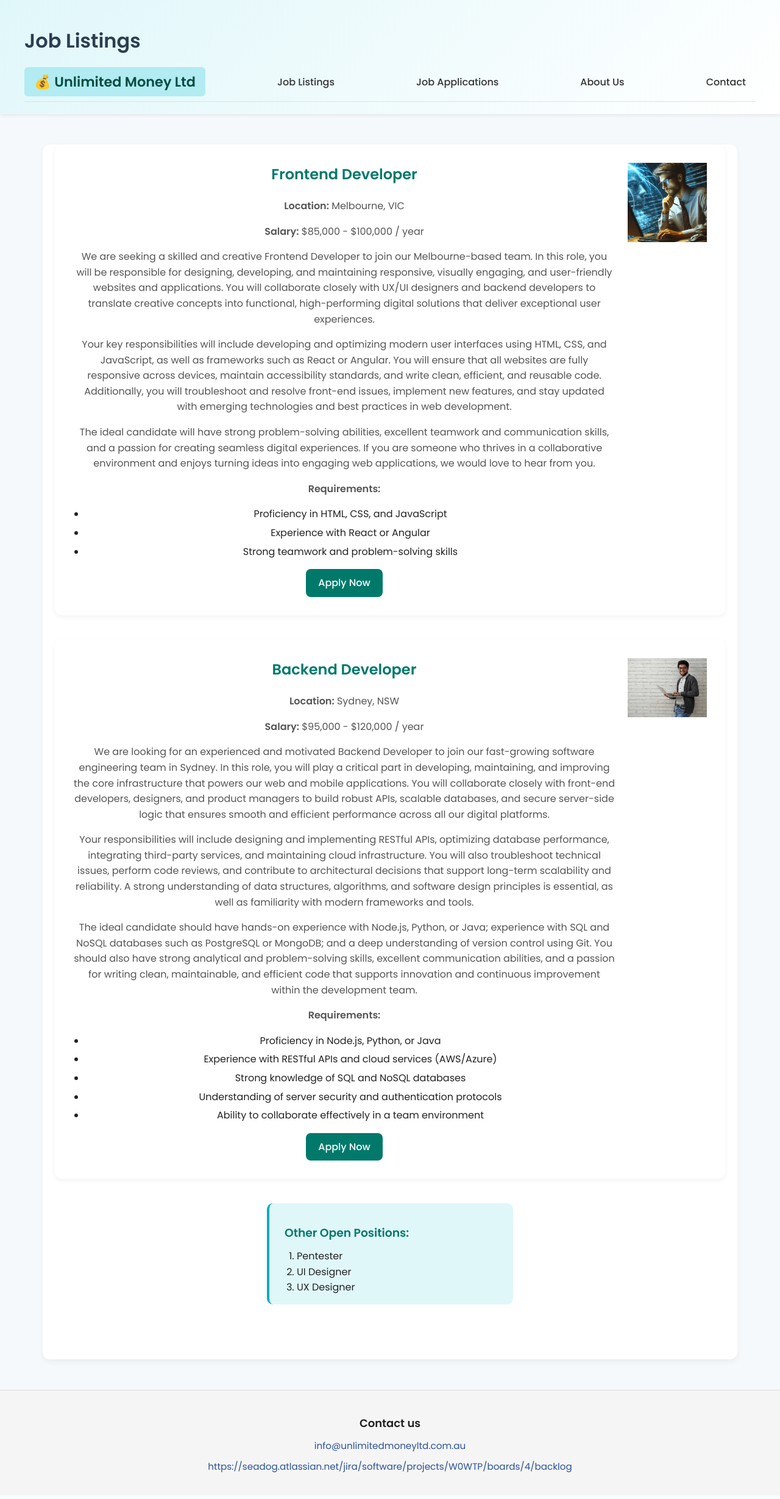
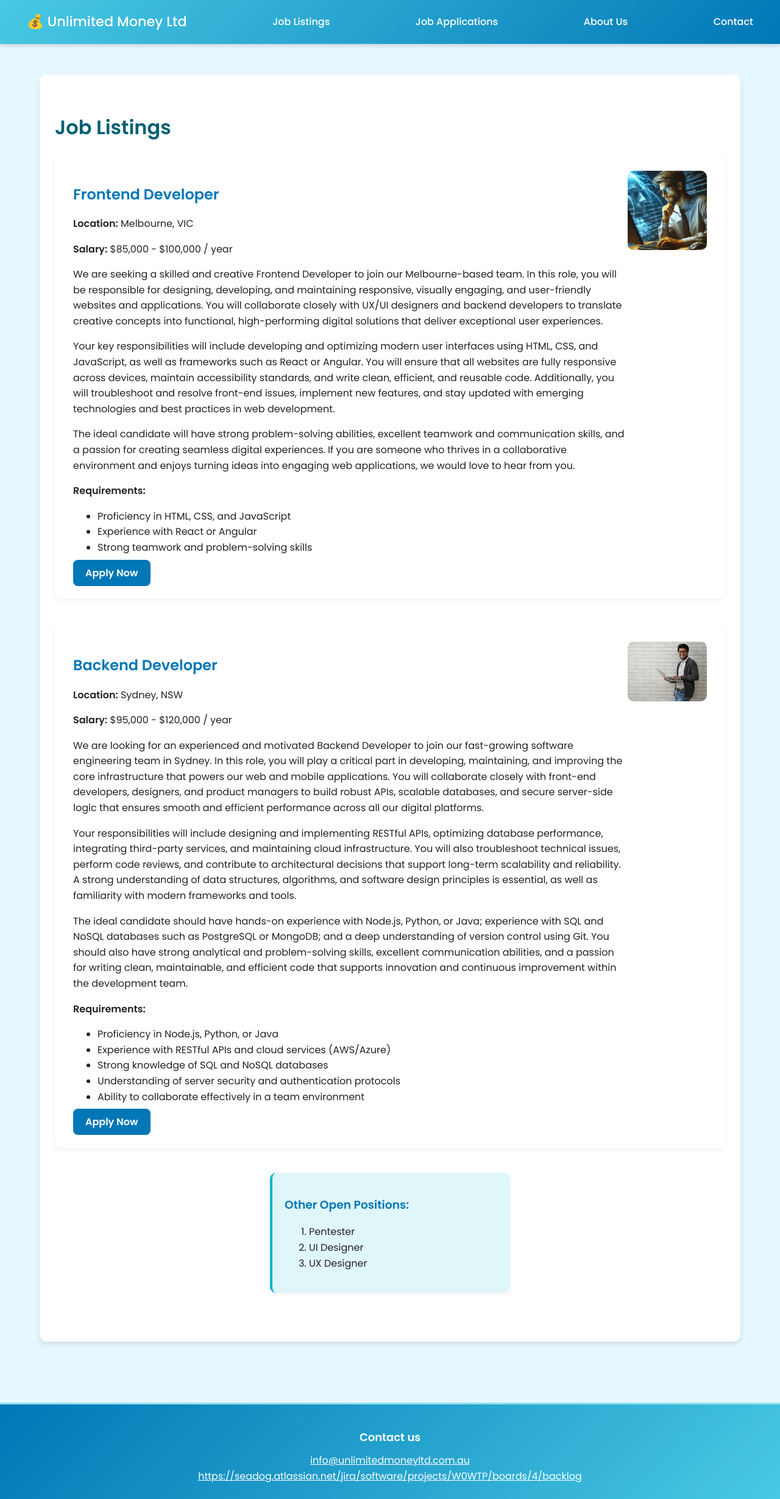
Before and after one commit to 106215431/COS10026-Project-Part-2, a PHP site: page /project1/jobs.html in a window 1280 px wide. Shown: the whole page at 61% size. Before the commit the page ends 2415 px from the top, so only its background shows below. Run offline with PHP 8.4, Linux system fonts and the light colour scheme.

Commit message:
CSS refinement

```diff
--- a/project1/index.html
+++ b/project1/index.html
@@ -10,7 +10,7 @@
     </head>
     <body>
         <header>
-            <h1>Homepage</h1>
+
             <nav class="navbar">
                 <div class="logo"><a href="/project1/index.html">💰 <span>Unlimited Money Ltd</a></span></div>
                 <a href="/project1/jobs.html">Job Listings</a>
@@ -22,6 +22,7 @@
         </header>
 
         <section class="hero">
+            <h1>Homepage</h1>
             <h1>Find Your Dream Job Today 💼</h1>
             <p>Connecting top talent with trusted employers worldwide.</p>
             <form class="search-bar">
@@ -33,6 +34,7 @@
 
 
     <section class="featured-jobs">
+
         <h2>Featured Jobs</h2>
         <div class="job-list">
             <div class="job-card">
--- a/project1/jobs.html
+++ b/project1/jobs.html
@@ -10,7 +10,6 @@
     </head>
     <body>
         <header>
-            <h1 id="h1">Job Listings</h1>
             <nav class="navbar">
                 <div class="logo"><a href="/project1/index.html">💰 <span>Unlimited Money Ltd</a></span></div>
                 <a href="/project1/jobs.html">Job Listings</a>
@@ -21,6 +20,7 @@
             <hr/>
         </header>
     <main>
+        <h1 id="h1">Job Listings</h1>
         <article class="job-card" id="frontend-dev">
             <div>
                 <h2>Frontend Developer</h2>
--- a/styles/csstest.css
+++ b/styles/csstest.css
@@ -1,20 +1,29 @@
+/* ==========================================================
+   Unified Stylesheet — Sky Blue Theme
+   Authors: Ngo Nhat Nam, Vu Gia Hien, Pham Bao Lam
+   Updated: 10/10/2025
+   ========================================================== */
+
+/* === Base === */
 body {
   font-family: "Poppins", Arial, sans-serif;
   margin: 0;
   padding: 0;
+  background-color: #e6f7ff; /* 🌤️ soft sky blue */
   color: #222;
-            background-color: #f6f9fb;
   line-height: 1.6;
 }
 
-        h1, h2 {
-            color: #2c3e50;
+/* === Typography === */
+h1, h2, h3 {
+  color: #005f73;
+  margin-bottom: 15px;
 }
 
 a {
+  color: #0077b6;
   text-decoration: none;
-            color: #0077b6;
-            transition: all 0.3s ease;
+  transition: color 0.3s ease;
 }
 
 a:hover {
@@ -23,244 +32,112 @@ body {
 
 hr {
   border: 0;
-            border-top: 1px solid #e0e0e0;
-            margin: 10px 0 0 0;
+  border-top: 2px solid #90e0ef;
+  margin: 20px 0;
 }
 
-        /* ===== Header & Navbar ===== */
-        header {
-            background: linear-gradient(135deg, #e0f7fa, #ffffff);
-            box-shadow: 0 2px 6px rgba(0, 0, 0, 0.08);
-            padding: 20px 40px;
+/* === Navbar (Header) === */
+.navbar {
+  display: flex;
+  justify-content: space-between;
+  align-items: center;
+  background: linear-gradient(135deg, #48cae4, #0077b6);
+  color: white;
+  padding: 15px 30px;
+  position: fixed;
+  top: 0;
+  left: 0;
+  right: 0;
+  z-index: 1000;
+  box-shadow: 0 3px 6px rgba(0,0,0,0.15);
 }
 
-        .navbar {
-            display: flex;
-            align-items: center;
-            justify-content: space-between;
-            flex-wrap: wrap;
-            gap: 18px;
-        }
-
-        .logo a {
-            font-size: 1.4em;
+.navbar .logo {
+  font-size: 1.4rem;
   font-weight: 600;
-            color: #00796b;
+  color: white;
 }
 
 .navbar a {
-            color: #333;
-            padding: 8px 16px;
+  color: white;
+  padding: 8px 14px;
   border-radius: 6px;
   font-weight: 500;
 }
 
 .navbar a:hover {
-            background-color: #d0f0f3;
-            color: #005b56;
+  background-color: rgba(255,255,255,0.15);
 }
 
-        .navbar a[href*="index.html"] {
-            background-color: #b2ebf2;
-            color: #004d40;
-            font-weight: 600;
+/* === Main Content === */
+main {
+  max-width: 1100px;
+  margin: 100px auto;
+  padding: 40px 25px;
+  background: #ffffff;
+  border-radius: 12px;
+  box-shadow: 0 4px 10px rgba(0,0,0,0.1);
 }
 
-        /* ===== Main Section ===== */
-        main {
-            max-width: 900px;
-            margin: 50px auto;
+/* === Job Cards === */
+.job-card {
   background: #ffffff;
-            padding: 40px 30px;
-            border-radius: 12px;
-            box-shadow: 0 4px 10px rgba(0,0,0,0.05);
-            text-align: center;
-        }
-
-        main h2 {
-            color: #00796b;
-        }
-
-        main p {
-            color: #555;
-            font-size: 1rem;
-        }
-
-        /* ===== Footer ===== */
-        footer {
-            background-color: #e9f7f6;
-            border-top: 1px solid #cde7e4;
-            padding: 40px 50px;
-        }
-
-        .footer-container {
   display: flex;
   justify-content: space-between;
   align-items: flex-start;
-            flex-wrap: wrap;
-            gap: 40px;
-            max-width: 1100px;
-            margin: 0 auto;
-        }
-
-        .footer-section {
-            flex: 1;
-            min-width: 220px;
-        }
-
-        footer h3 {
-            color: #00796b;
-            font-size: 1.05em;
-            margin-bottom: 12px;
-            border-bottom: 2px solid #b2ebf2;
-            display: inline-block;
-            padding-bottom: 4px;
-        }
-
-        footer a {
-            color: #0077b6;
-            display: block;
-            margin: 6px 0;
-            font-size: 0.95em;
-        }
-
-        footer a:hover {
-            color: #005b8f;
-        }
-
-        footer p {
-            font-size: 0.95em;
-            color: #555;
-            margin: 5px 0;
-        }
-
-        .footer-bottom {
-            text-align: center;
-            margin-top: 30px;
-            font-size: 0.9em;
-            color: #666;
-            border-top: 1px solid #d7e7e6;
-            padding-top: 15px;
-        }
-
-        /* ===== Responsive ===== */
-        @media (max-width: 800px) {
-            .footer-container {
-                flex-direction: column;
-                text-align: center;
-                align-items: center;
-            }
-
-            .footer-section {
-                width: 100%;
-            }
-
-            footer h3 {
-                border: none;
-            }
-        }
-
-/* ===========================================
-   JOB LISTINGS PAGE STYLES
-   =========================================== */
-
-/* --- Layout --- */
-main {
-    max-width: 1100px;
-    margin: 50px auto;
-    padding: 0 20px 50px;
-}
-
-/* --- Job Cards --- */
-.job-card {
-    background-color: #ffffff;
-    display: flex;
-    justify-content: space-between;
-    align-items: flex-start;
+  padding: 30px;
+  margin-bottom: 40px;
   border-radius: 12px;
   box-shadow: 0 3px 8px rgba(0,0,0,0.05);
-    margin-bottom: 40px;
-    padding: 30px;
   transition: transform 0.2s ease, box-shadow 0.2s ease;
 }
 
 .job-card:hover {
-    transform: translateY(-3px);
-    box-shadow: 0 5px 14px rgba(0,0,0,0.08);
+  transform: translateY(-4px);
+  box-shadow: 0 5px 14px rgba(0,0,0,0.1);
 }
 
 .job-card h2 {
-    color: #00796b;
-    margin-top: 0;
+  color: #0077b6;
 }
 
-.job-card ul {
-    padding-left: 20px;
+.job-icon {
+  width: 130px;
+  border-radius: 10px;
 }
 
-.job-card li {
-    margin: 5px 0;
-}
-
-/* --- Images --- */
-.job-icon {
-    width: 130px;
-    height: auto;
-    margin-left: 20px;
-}
-
-/* --- Apply Button --- */
 .apply-button {
-    display: inline-block;
-    background-color: #00796b;
+  background-color: #0077b6;
   color: white;
   padding: 10px 20px;
   border-radius: 8px;
-    font-weight: 500;
-    transition: all 0.3s ease;
+  font-weight: 600;
+  border: none;
+  cursor: pointer;
+  transition: background 0.3s ease;
 }
 
 .apply-button:hover {
-    background-color: #005f52;
+  background-color: #005f91;
 }
 
-/* --- Sidebar --- */
+/* === Sidebar === */
 aside {
-    background-color: #e0f7fa;
-    border-left: 4px solid #00acc1;
-    padding: 15px 25px;
+  background: #e0f7fa;
+  border-left: 4px solid #00b4d8;
+  padding: 20px;
   border-radius: 10px;
+  margin: 40px auto;
+  box-shadow: 0 2px 8px rgba(0,0,0,0.05);
   max-width: 350px;
-    margin: 40px auto;
-    text-align: left;
 }
 
 aside h3 {
-    color: #00796b;
+  color: #0077b6;
   margin-bottom: 10px;
 }
 
-aside ol {
-    margin: 0;
-    padding-left: 20px;
-}
-
-/* --- Responsive --- */
-@media (max-width: 800px) {
-    .job-card {
-        flex-direction: column;
-        align-items: center;
-        text-align: center;
-    }
-
-    .job-icon {
-        margin: 20px 0 0 0;
-        width: 100px;
-    }
-}
-
-/* ===== Job Application Page ===== */
-
+/* === Form === */
 form {
   max-width: 700px;
   margin: 40px auto;
@@ -268,8 +145,6 @@ form {
   padding: 30px 40px;
   border-radius: 10px;
   box-shadow: 0 4px 12px rgba(0, 0, 0, 0.08);
-  font-family: 'Poppins', sans-serif;
-  color: #333;
 }
 
 form label {
@@ -284,16 +159,15 @@ form select,
 form textarea {
   width: 100%;
   padding: 10px;
-  margin-top: 5px;
+  margin-top: 6px;
   border: 1px solid #ccc;
   border-radius: 6px;
   font-size: 15px;
-  font-family: 'Poppins', sans-serif;
 }
 
 form textarea {
-  height: 100px;
   resize: vertical;
+  min-height: 100px;
 }
 
 fieldset {
@@ -301,66 +175,208 @@ fieldset {
   border: 1px solid #ccc;
   border-radius: 6px;
   padding: 15px;
+  background: #f8fcff;
 }
 
 legend {
   font-weight: 600;
-}
-
-.checkbox-group label {
-  display: inline-block;
-  margin-right: 15px;
-  font-weight: 500;
+  color: #0077b6;
 }
 
 .submit-btn {
   text-align: center;
-  margin-top: 30px;
+  margin-top: 25px;
 }
 
 .submit-btn button {
-  background: #2a5298;
+  background-color: #0077b6;
   color: white;
   border: none;
   padding: 12px 25px;
   border-radius: 8px;
+  font-size: 16px;
   cursor: pointer;
-  font-size: 16px;
   transition: background 0.3s ease;
 }
 
 .submit-btn button:hover {
-  background: #1e3c72;
+  background-color: #005f91;
 }
 
-/* ===== Footer (Old Style Revert) ===== */
+/* === Members Section === */
+.members-section {
+  text-align: center;
+  margin: 60px 0;
+}
+
+.members-list-title {
+  display: flex;
+  justify-content: center;
+  align-items: center;
+  font-size: 1.6rem;
+  color: #0077b6;
+  margin-bottom: 20px;
+}
+
+.members-list {
+  display: flex;
+  flex-wrap: wrap;
+  justify-content: center;
+  gap: 30px;
+  margin-top: 20px;
+}
+
+.members-list figure {
+  text-align: center;
+  background: #ffffff;
+  border-radius: 10px;
+  padding: 15px;
+  width: 200px;
+  box-shadow: 0 2px 8px rgba(0,0,0,0.08);
+  transition: transform 0.2s ease, box-shadow 0.2s ease;
+}
+
+.members-list figure:hover {
+  transform: translateY(-5px);
+  box-shadow: 0 5px 14px rgba(0,0,0,0.12);
+}
+
+.stu-images {
+  width: 180px;
+  height: 240px;
+  object-fit: cover;
+  border-radius: 8px;
+  margin-bottom: 8px;
+}
+
+.members-list figcaption {
+  font-weight: 600;
+  color: #0077b6;
+}
+
+/* === Group Photo === */
+.group-photo {
+  text-align: center;
+  margin: 50px 0;
+}
+
+#group-photo {
+  width: 90%;
+  max-width: 700px;
+  height: auto;
+  border-radius: 12px;
+  box-shadow: 0 3px 10px rgba(0,0,0,0.1);
+}
+
+#group-photo-cap {
+  display: flex;
+  justify-content: center;
+  font-style: italic;
+  color: #0077b6;
+  margin-top: 10px;
+}
+
+/* === Tables === */
+table {
+  border-collapse: collapse;
+  margin: 40px auto;
+  width: 85%;
+  background-color: #ffffff;
+  border-radius: 10px;
+  box-shadow: 0 2px 8px rgba(0,0,0,0.1);
+}
+
+thead th {
+  background-color: #0077b6;
+  color: white;
+  padding: 10px;
+}
+
+td, th {
+  border: 1px solid #ddd;
+  padding: 10px;
+  text-align: center;
+}
+
+/* === Footer === */
 .footer {
-  background-color: #f5f5f5;
-  color: #333;
+  background: linear-gradient(135deg, #0077b6, #48cae4);
+  color: white;
   text-align: center;
   padding: 25px 15px;
-  border-top: 1px solid #ddd;
-  font-family: 'Poppins', sans-serif;
+  border-top: 3px solid #90e0ef;
 }
 
 .footer h2 {
   font-size: 18px;
   margin-bottom: 10px;
-  color: #222;
+  color: white;
 }
 
 .footer a {
-  color: #2a5298;
-  text-decoration: none;
-  display: block;
-  margin-bottom: 5px;
-  transition: color 0.3s ease;
+  color: white;
+  text-decoration: underline;
 }
 
 .footer a:hover {
-  color: #1e3c72;
+  color: #caf0f8;
 }
 
-.footer div {
-  margin-bottom: 10px;
+/* === Responsive === */
+@media (max-width: 800px) {
+  .navbar {
+    flex-direction: column;
+    align-items: flex-start;
   }
+
+  .job-card {
+    flex-direction: column;
+    text-align: center;
+  }
+
+  .job-icon {
+    width: 100px;
+    margin: 20px 0;
+  }
+
+  .members-list {
+    flex-direction: column;
+    align-items: center;
+  }
+
+  .stu-images {
+    width: 160px;
+    height: 210px;
+  }
+
+  main {
+    margin: 80px 15px;
+    padding: 20px;
+  }
+}
+/* Course Info */
+.course-info {
+  text-align: center;
+  margin: 40px auto;
+  max-width: 700px;
+  background-color: #fff;
+  padding: 20px;
+  border-radius: 10px;
+  box-shadow: 0 2px 6px rgba(0, 0, 0, 0.1);
+}
+section h3 {
+  font-size: 1.8rem;
+  margin-top: 50px;
+  margin-bottom: 20px;
+  padding-bottom: 5px;
+  display: flex;
+  justify-content: center;
+}
+.hero{
+   padding-top: 60px;
+}
+#about{
+   display: flex;
+   padding-top: 60px;
+   justify-content: center;
+}
```
Also changed, not shown: project1/about.html (+6 -4 lines). Lines whose indentation alone changed are shown as unchanged.
